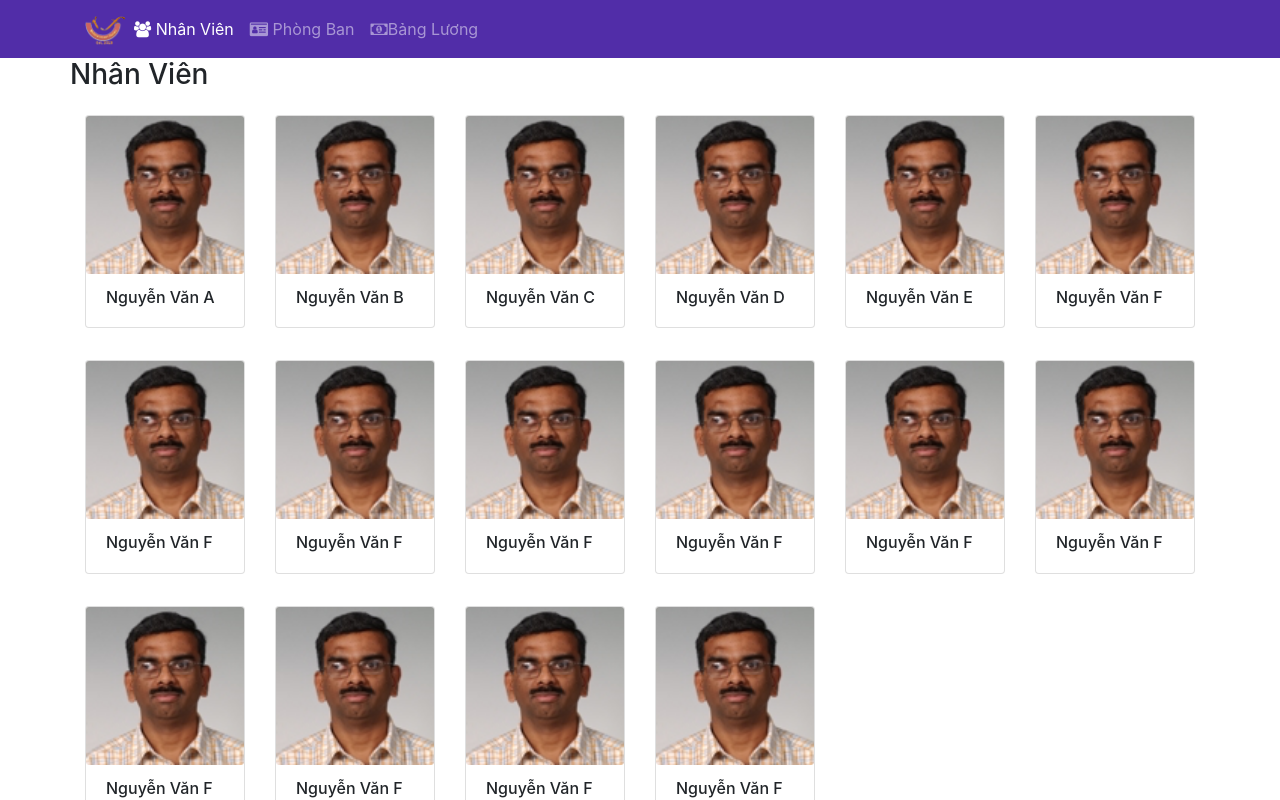
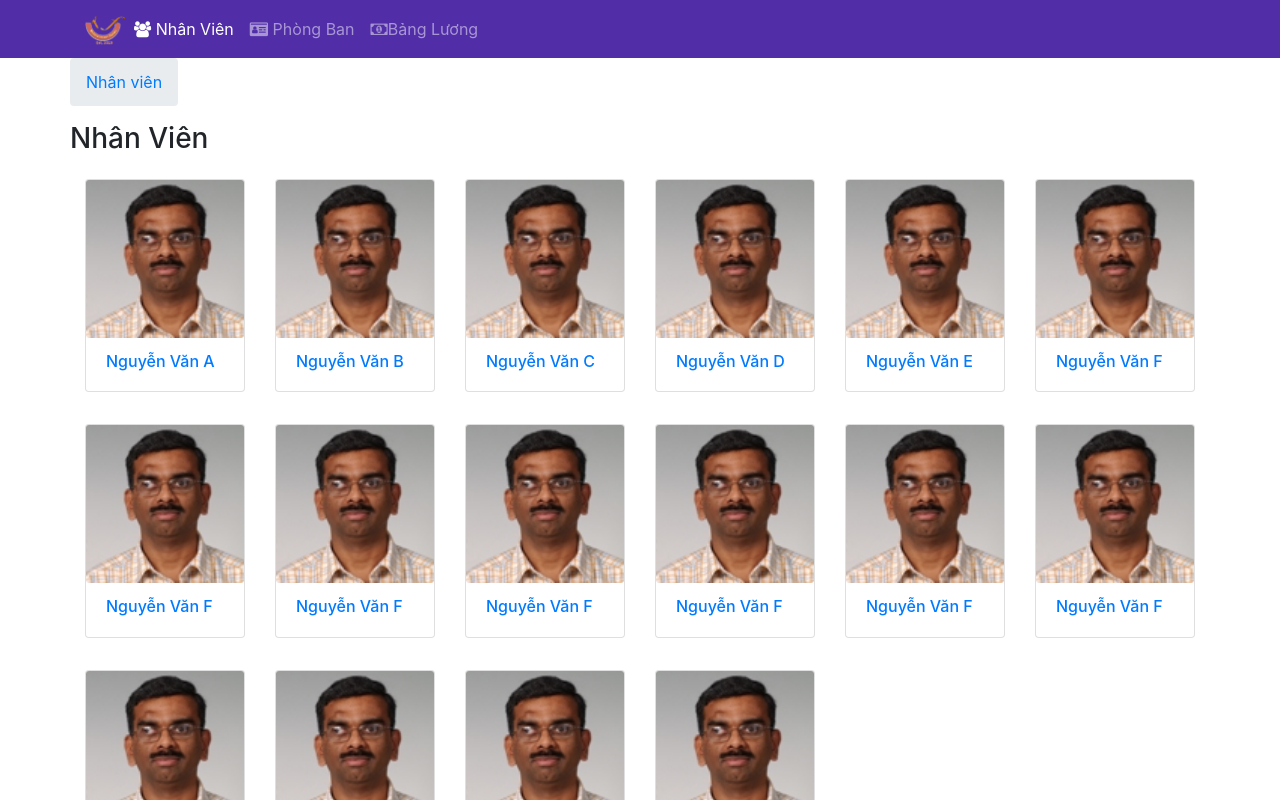
Before and after one commit to sonth38/FUNiXReactJSASM, a React (Create React App) app: page /staffs in a window 1280 px wide. Shown: the top 800 px of the page. Built offline with nearby package versions, Linux system fonts and the light colour scheme.

Commit message:
StaffDetail Component part2

```diff
--- a/src/component/Staff.js
+++ b/src/component/Staff.js
@@ -1,21 +1,18 @@
 import React, { Component } from "react";
-import { Card, CardImg, CardBody, CardSubtitle } from "reactstrap";
+import { Card, CardImg, CardBody, CardSubtitle, Breadcrumb, BreadcrumbItem } from "reactstrap";
+import { Link } from 'react-router-dom'
 
-class StaffList extends Component{
-    constructor(props){
-        super(props)
-        console.log(props.staffs)
-    }
-
-    render() {
-        const RenderStaffList = this.props.staffs.map((staff) => {
+function StaffList(props) {
+    const RenderStaffList = props.staffs.map((staff) => {
         return(
             <div className="col-6 col-md-4 col-lg-2 mt-3 mb-3">
                 <Card>
+                    <Link to={`/staffs/${staff.id}`}>
                         <CardImg width="100%" src={staff.image} alt={staff.name} />
                         <CardBody>
                             <CardSubtitle>{staff.name}</CardSubtitle>
                         </CardBody>
+                    </Link>
                 </Card>
             </div>
         );
@@ -23,6 +20,11 @@ class StaffList extends Component{
 
     return(
         <div className="container">
+            <div className="row">
+                <Breadcrumb>
+                    <BreadcrumbItem><Link to='/staffs'>Nhân viên</Link></BreadcrumbItem>
+                </Breadcrumb>
+            </div>
             <div className="row">
                 <h3>Nhân Viên</h3>
             </div>
@@ -32,6 +34,5 @@ class StaffList extends Component{
         </div>
     );
 }
-}
 
 export default StaffList
```
Lines whose indentation alone changed are shown as unchanged.
